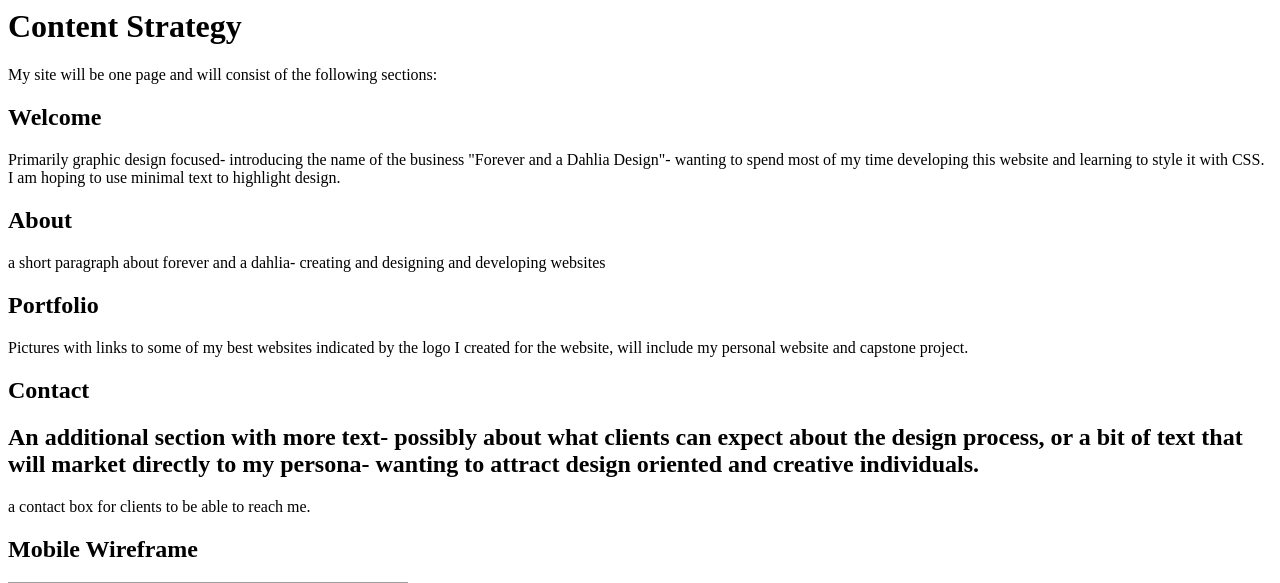
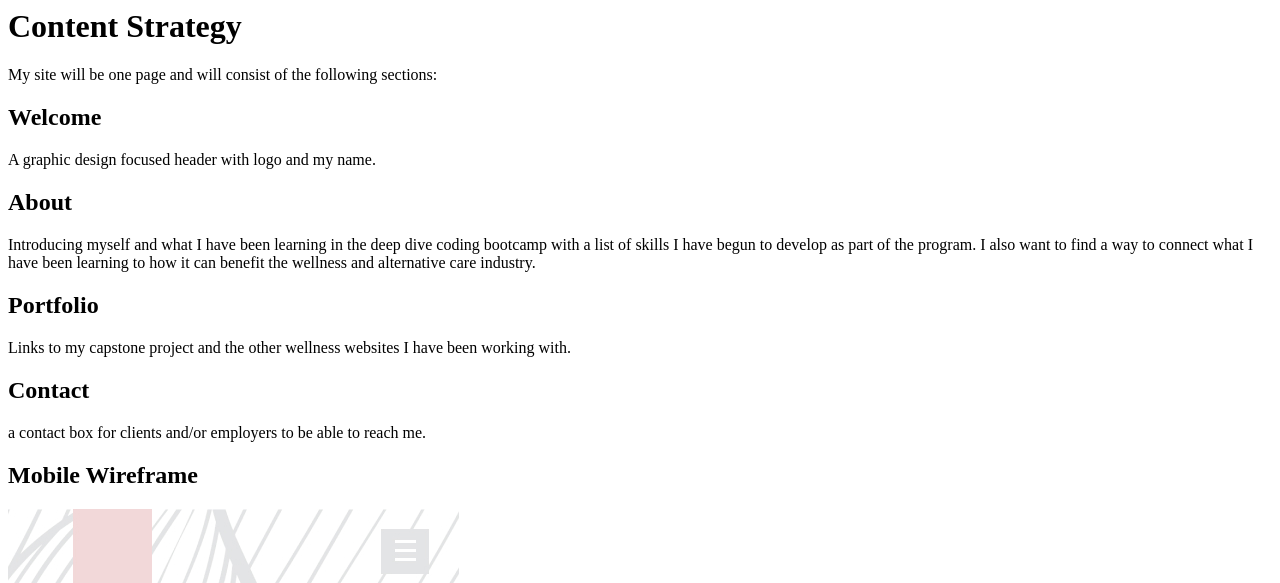
Before and after one commit to chrystalcopeland/my-pwp-chrystal, a PHP site: page /milestone-2a.php in a window 1280 px wide. Shown: the top 583 px of the page. Run offline with PHP 8.4, Linux system fonts and the light colour scheme; grey boxes are pictures that could not be loaded.

Commit message:
"changed images for wireframes"

```diff
--- a/public_html/documentation/milestone-2a.php
+++ b/public_html/documentation/milestone-2a.php
@@ -10,40 +10,36 @@
 	Welcome
 </h2>
 <p>
-	Primarily graphic design focused- introducing the name of the business "Forever and a Dahlia Design"- wanting to spend
-	most of my time developing this website and learning to style it with CSS. I am hoping to use minimal text to highlight design.
+A graphic design focused header with logo and my name.
 </p>
 <h2>
 	About
 </h2>
 <p>
-	a short paragraph about forever and a dahlia- creating and designing and developing websites
+	Introducing myself and what I have been learning in the deep dive coding bootcamp with a list
+	of skills I have begun to develop as part of the program. I also want to find a way to connect
+	what I have been learning to how it can benefit the wellness and alternative care industry.
 </p>
 <h2>
 	Portfolio
 </h2>
 <p>
-	Pictures with links to some of my best websites indicated by the logo I created for
-	the website, will include my personal website and capstone project.
+	Links to my capstone project and the other wellness websites I have been working with.
 </p>
 <h2>
 	Contact
 </h2>
-<h2>
-	An additional section with more text- possibly about what clients can expect about the design process, or a bit of text that will
-	market directly to my persona- wanting to attract design oriented and creative individuals.
-</h2>
 <p>
-	a contact box for clients to be able to reach me.
+	a contact box for clients and/or employers to be able to reach me.
 </p>
 
 
 <h2>
 	Mobile Wireframe
 </h2>
-<img src="wireframe-mobile.jpg" alt="Mobile Wireframe" />
+<img src="chrystal-copeland-mobile-2.jpg" alt="Mobile Wireframe" />
 
 <h2>
 	Desktop Wireframe
 </h2>
-<img src="wireframe-desktop.jpg" width="600", height="1205" alt="Desktop Wireframe" />
+<img src="chrystal-copeland-desktop.jpg" width="600", height="1205" alt="Desktop Wireframe" />
```
